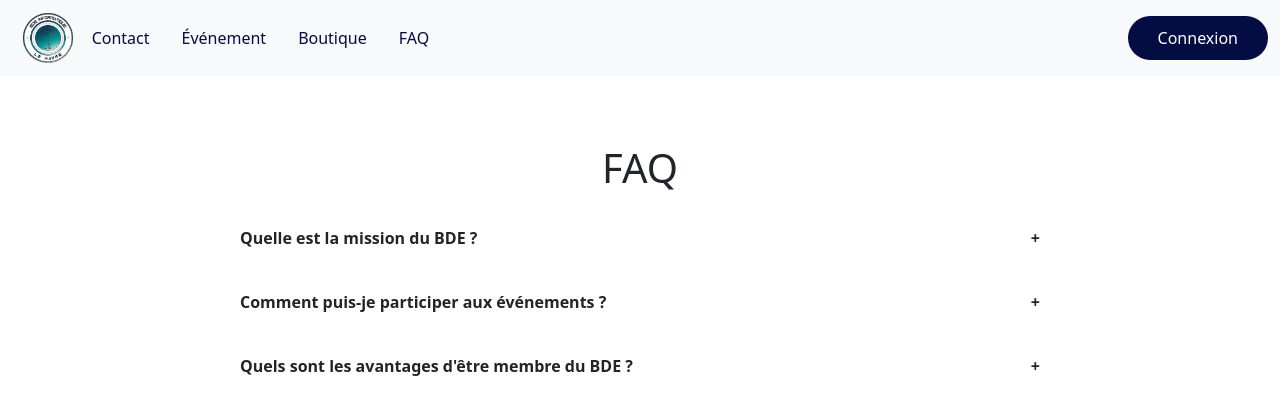
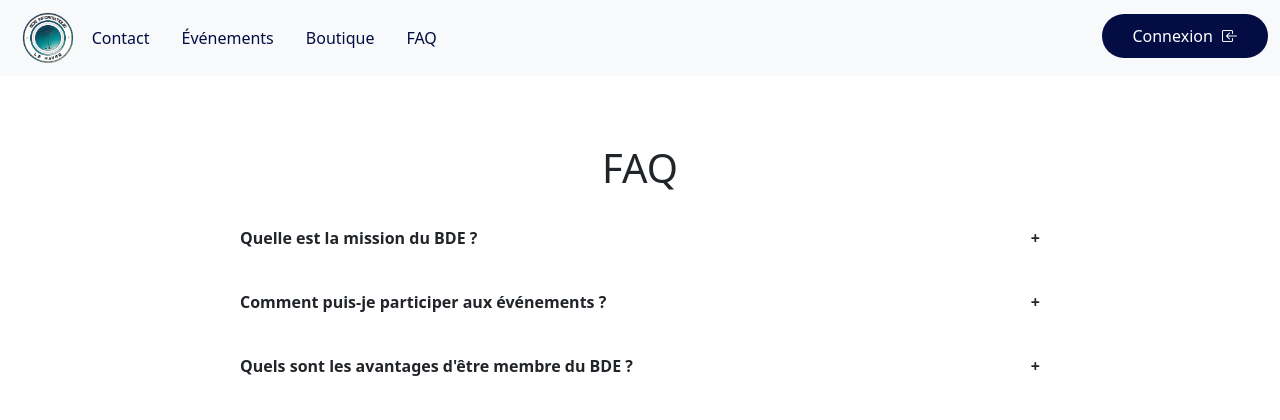
Before and after one commit to LucasLgLsGit/SAE4.01, a PHP site: template app/views/FAQ.html.twig in a window 1280 px wide. Shown: the top 420 px of the page. Run offline with PHP 8.4, Linux system fonts and the light colour scheme; the template is opened without the code that fills it, so the values that code supplies are empty; some libraries are stand-ins or nearby versions.

Commit message:
Bouton login et logout nav

```diff
--- a/app/views/_template/base.html.twig
+++ b/app/views/_template/base.html.twig
@@ -29,6 +29,7 @@
 			<span class="navbar-toggler-icon"></span>
 		</button>
 
+		<!-- Liens de navigation -->
 		<div class="collapse navbar-collapse justify-content-center text-center" id="navbarNav">
 			<ul class="navbar-nav d-flex flex-column flex-lg-row align-items-center gap-3 w-100">
 				<li class="nav-item d-lg-none">
@@ -37,20 +38,32 @@
 					</a>
 				</li>
 				<li class="nav-item"><a class="nav-link page {% if current_url == '/contact.php' %}active{% endif %}" href="/contact.php">Contact</a></li>
-				<li class="nav-item"><a class="nav-link page {% if current_url == '/events.php' %}active{% endif %}" href="/events.php">Événement</a></li>
+				<li class="nav-item"><a class="nav-link page {% if current_url == '/events.php' %}active{% endif %}" href="/events.php">Événements</a></li>
 				<li class="nav-item"><a class="nav-link page {% if current_url == '/shop.php' %}active{% endif %}" href="/shop.php">Boutique</a></li>
 				<li class="nav-item"><a class="nav-link page {% if current_url == '/faq.php' %}active{% endif %}" href="/faq.php">FAQ</a></li>
+
+				<!-- Connexion/Déconnexion pour mobile -->
 				<li class="nav-item d-lg-none">
-					<a class="nav-link nav-link-button login-button" href="/login.php">Connexion</a>
+					{% if isLoggedIn %}
+						<a class="nav-link nav-link-button profil-button" href="/profile.php">
+							<i class="bi bi-person-circle"></i> Profil
+						</a>
+						<a class="nav-link nav-link-button logout-button" href="/logout.php">Déconnexion <i class="logout-bi bi bi-box-arrow-left"></i></a>
+					{% else %}
+						<a class="nav-link nav-link-button login-button" href="/login.php">Connexion <i class="login-bi bi bi-box-arrow-in-left"></i></a>
+					{% endif %}
 				</li>
 			</ul>
 		</div>
 
-		<div class="ms-auto d-none d-lg-block">
+		<div class="ms-auto d-none d-lg-flex align-items-center gap-3">
 			{% if isLoggedIn %}
-				<a class="nav-link nav-link-button login-button" href="/logout.php">Déconnexion</a>
+				<a class="profil-button d-flex align-items-center gap-2" href="/profile.php">
+					<i class="bi bi-person-circle"></i> Profil
+				</a>
+				<a class="logout-button" href="/logout.php">Déconnexion <i class="logout-bi bi bi-box-arrow-left"></i></a>
 			{% else %}
-				<a class="nav-link nav-link-button login-button" href="/login.php">Connexion</a>
+				<a class="nav-link nav-link-button login-button" href="/login.php">Connexion <i class="login-bi bi bi-box-arrow-in-left"></i></a>
 			{% endif %}
 		</div>
 	</div>
--- a/assets/css/base.css
+++ b/assets/css/base.css
@@ -27,6 +27,9 @@
 	left: 0;
 }
 
+.nav-link-button {
+	margin-bottom: 5px;
+}
 
 .login-button {
 	background-color: #030C43;
@@ -44,6 +47,50 @@
 .login-button:hover {
 	background-color: #0A1D6E;
 	color: white;
+}
+
+.profil-button {
+	background-color: #030C43;
+	border: none;
+	color: white;
+	padding: 10px 30px;
+	text-align: center;
+	text-decoration: none;
+	font-size: 16px;
+	cursor: pointer;
+	border-radius: 40px;
+	transition: background-color 0.3s ease;
+}
+
+.profil-button:hover {
+	background-color: #0A1D6E;
+	color: white;
+}
+
+.logout-button {
+	background-color: #a20c0c;
+	border: none;
+	color: white;
+	padding: 10px 30px;
+	text-align: center;
+	text-decoration: none;
+	font-size: 16px;
+	cursor: pointer;
+	border-radius: 40px;
+	transition: background-color 0.3s ease;
+}
+
+.logout-button:hover {
+	background-color: #d50707;
+	color: white;
+}
+
+.login-bi {
+	margin-left: 5px;
+}
+
+.logout-bi {
+	margin-left: 5px;
 }
 
 footer {
```
